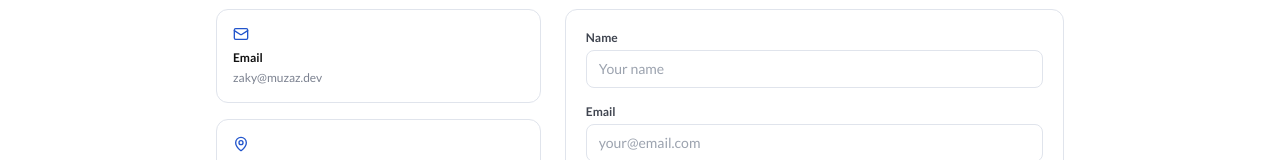
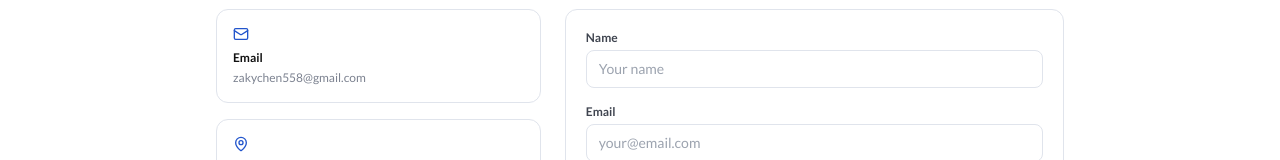
Before and after one commit to deathmurderS/Zaky-Dev, a Next.js app: page /contact in a window 1280 px wide. Shown: the part 196-356 px from the top of the page. Built offline with nearby package versions, Linux system fonts and the light colour scheme.

Commit message:
Fix email to zakychen558@gmail.com, make API Playground curl use dynamic origin

```diff
--- a/src/app/api-playground/page.tsx
+++ b/src/app/api-playground/page.tsx
@@ -130,7 +130,7 @@ export default function ApiPlaygroundPage() {
               <Play className="w-3 h-3" />
               Try it:{" "}
               <code className="text-primary-500 font-mono">
-                curl https://muzaz.dev{endpoints[selectedEndpoint].path}
+                {typeof window !== "undefined" ? `curl ${window.location.origin}${endpoints[selectedEndpoint].path}` : `curl https://muzaz.dev${endpoints[selectedEndpoint].path}`}
               </code>
             </p>
           </div>
--- a/src/app/contact/page.tsx
+++ b/src/app/contact/page.tsx
@@ -57,7 +57,7 @@ export default function ContactPage() {
           <div className="p-4 rounded-xl border border-dark-100">
             <Mail className="w-4 h-4 text-primary-500 mb-2" />
             <p className="text-xs font-bold mb-1">Email</p>
-            <p className="text-xs text-dark-400">zaky@muzaz.dev</p>
+            <p className="text-xs text-dark-400">zakychen558@gmail.com</p>
           </div>
           <div className="p-4 rounded-xl border border-dark-100">
             <MapPin className="w-4 h-4 text-primary-500 mb-2" />
--- a/src/app/terminal/page.tsx
+++ b/src/app/terminal/page.tsx
@@ -36,7 +36,7 @@ Tidak puas di "bisa" — selalu tanya kenapa dan gimana.`,
   3. Monitoring System - Infrastructure monitoring with Prometheus/Grafana`,
 
   contact: `Contact Information:
-  Email: zaky@muzaz.dev
+  Email: zakychen558@gmail.com
   GitHub: github.com/deathmurderS
   Location: Indonesia`,
 
--- a/src/data/profile.ts
+++ b/src/data/profile.ts
@@ -3,7 +3,7 @@ export const profile = {
   nameEn: "MUHAMMAD\nMUZAZ",
   nameJp: "ムハンマド ザキ ザムザミ",
   role: "Backend & DevOps Engineer",
-  email: "zaky@muzaz.dev",
+  email: "zakychen558@gmail.com",
   domain: "muzaz.dev",
   bio: "Suka membangun sistem dari nol sampai production-ready. Tidak puas di 'bisa' — selalu tanya kenapa dan gimana.",
   focus: "Python · Docker · FastAPI · PostgreSQL · Monitoring · CI/CD",
```
